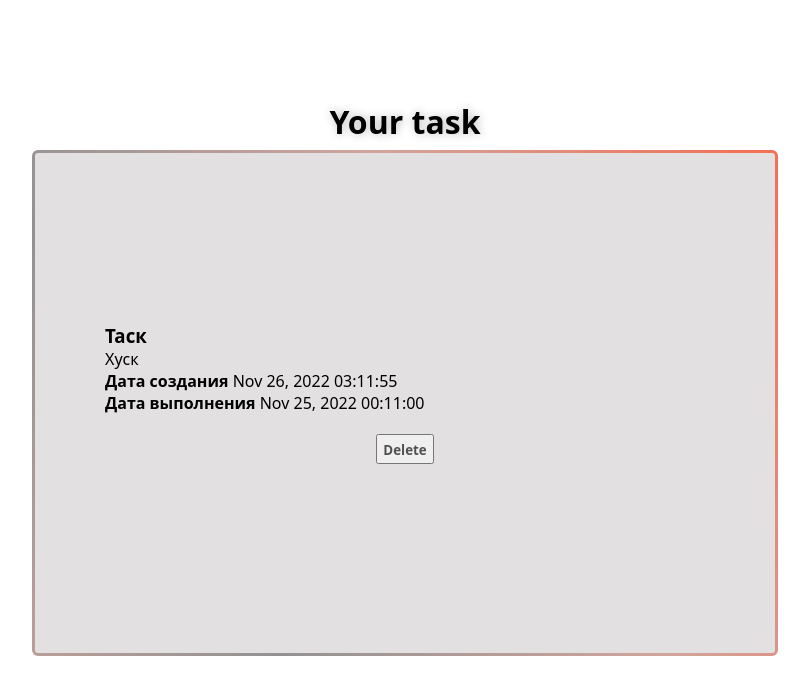
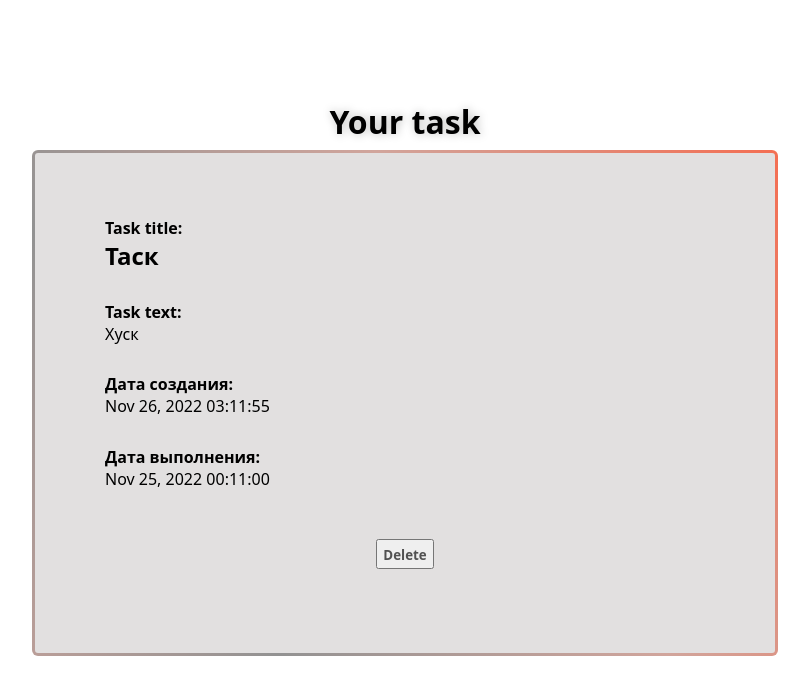
Before and after one commit to TimAny-W/shizohrenya, a Django app: page /tasks/task-delete/1/ in a window 1280 px wide. Shown: the part 48-743 px from the top of the page, without its empty margins (235-1044 px from the left). Run offline with Django 4.2, Linux system fonts and the light colour scheme; a user stored in the database is signed in; data comes from the database, SQL or seed files in the repository.

Commit message:
Add files via upload

```diff
--- a/shizohrenya/tasks/static/tasks/css/task.css
+++ b/shizohrenya/tasks/static/tasks/css/task.css
@@ -49,11 +49,6 @@ button {
     margin-top: 20px;
 }
 
-.form-block {
-    width: 600px;
-}
-
-
 textarea {
     resize: none;
     padding: 15px;
@@ -64,11 +59,23 @@ input {
     width: 100%;
 }
 
+.task-block {
+    height: 100%;
+}
+
 input[type=text] {
     width: 100%;
     padding: 12px 20px;
     margin: 8px 0;
     box-sizing: border-box;
+}
+
+.form-block {
+    width: 600px;
+    height: 100%;
+    display: flex;
+    flex-direction: column;
+    justify-content: space-around;
 }
 
 
--- a/shizohrenya/tasks/templates/tasks/task_confirm_delete.html
+++ b/shizohrenya/tasks/templates/tasks/task_confirm_delete.html
@@ -16,21 +16,28 @@
 
         <div class="task-block">
 
-            <div class="form-block">
-                <h3>{{ task.title }}</h3>
+            <div class="form-block ">
+
+                <div>
+                <h4>Task title:</h4>
+                <h2>{{ task.title }}</h2>
+                </div>
+
+                <div>
+                <h4>Task text:</h4>
                 <p>{{ task.text }}</p>
+                </div>
 
-                <div style="width:500px">
-                    <h4 style="display:inline;">Дата создания</h4>
-                    <span>{{object.creating_date|date:"M d, Y H:m:s"}}</span>
+                <div>
+                <h4>Дата создания:</h4>
+                <span>{{object.creating_date|date:"M d, Y H:m:s"}}</span>
                 </div>
 
 
-                <div style="width:500px">
-                    <h4 style="display:inline;">Дата выполнения</h4>
-                    <div id="task-box" style="display:inline;"><span>{{object.complete_date|date:"M d, Y H:m:s"}}</span></div>
+                <div>
+                    <h4>Дата выполнения:</h4>
+                    <div><span>{{object.complete_date|date:"M d, Y H:m:s"}}</span></div>
                 </div>
-
 
 
                 <form class="func" method="post" action="">
```
Also changed, not shown: shizohrenya/tasks/templates/tasks/task_confirm_complete.html (+14 -7 lines).
